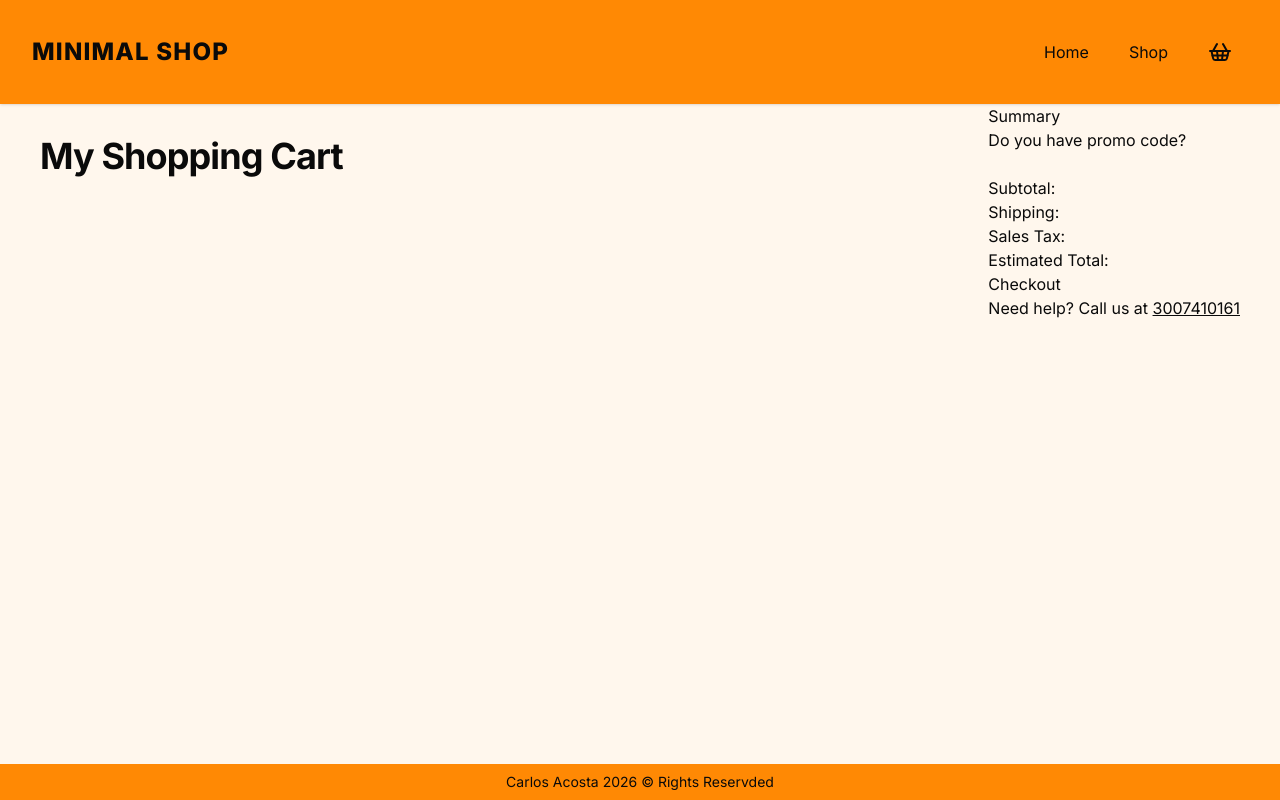
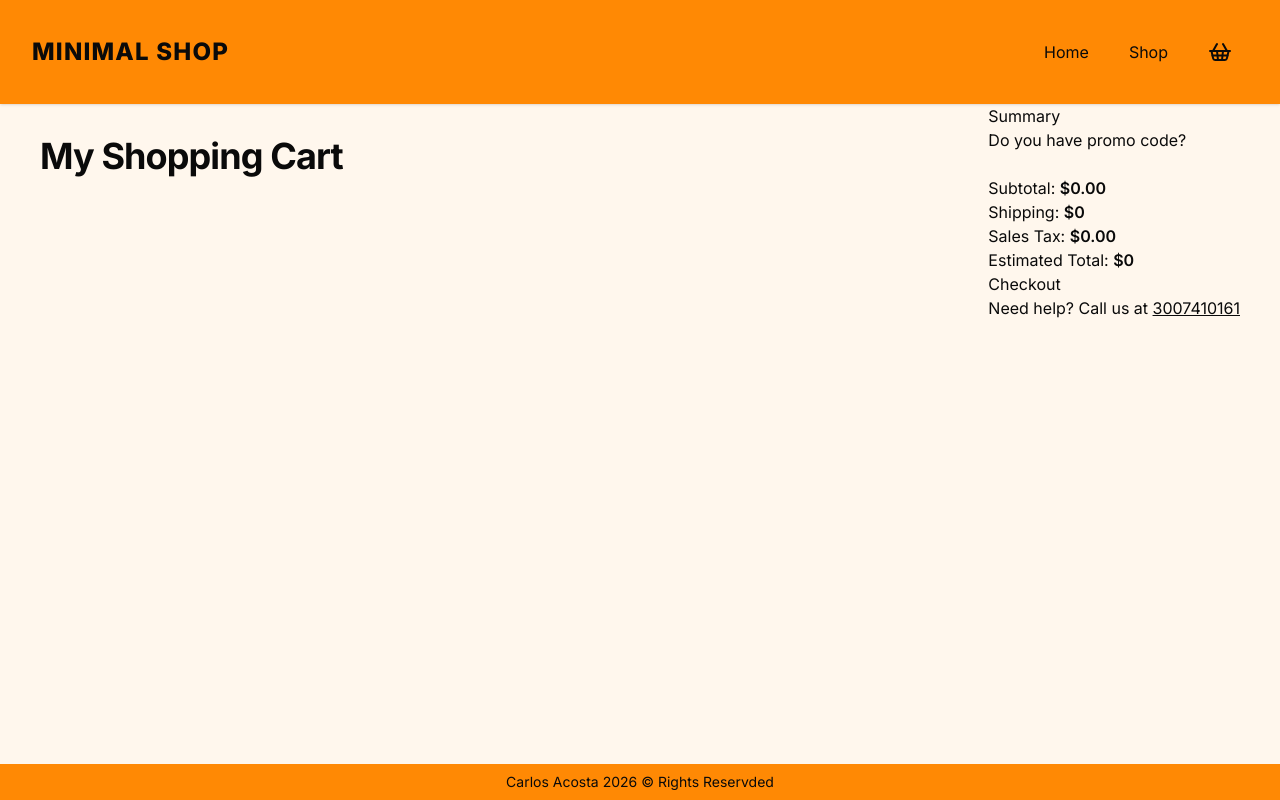
Before and after one commit to Carlosaac23/TOP-shopping-cart, a React (Vite) app: page /TOP-shopping-cart/cart in a window 1280 px wide. Built offline with nearby package versions, Linux system fonts and the light colour scheme.

Commit message:
feat: - import new fakeShippingCosts and fakeSalexTaxes functions to calculate all prices - create variables for each cost to make the code readable - use each variable in each paragraph tag to render the specific price

```diff
--- a/src/layouts/CartPage.jsx
+++ b/src/layouts/CartPage.jsx
@@ -1,10 +1,17 @@
 import ProductInfo from '@/ProductInfo';
 
 import { useCart } from '../contexts/CartContext';
+import { fakeShippingCosts, fakeSalesTaxes } from '../utils';
 
 export default function CartPage() {
   const { cartItems } = useCart();
-  console.log(cartItems);
+  const subtotal = cartItems.reduce(
+    (total, product) => total + product.price * product.quantity,
+    0
+  );
+  const shippingCost = fakeShippingCosts(subtotal);
+  const salesTax = fakeSalesTaxes(subtotal);
+  const total = subtotal + shippingCost + salesTax;
 
   return (
     <main className='mx-10 flex justify-between gap-6'>
@@ -25,10 +32,30 @@ export default function CartPage() {
           <input type='text' name='' id='' />
         </div>
         <div>
-          <h3>Subtotal:</h3>
-          <p>Shipping:</p>
-          <p>Sales Tax:</p>
-          <p>Estimated Total:</p>
+          <h3>
+            Subtotal:{' '}
+            <span className='font-semibold'>${subtotal.toFixed(2)}</span>
+          </h3>
+          <p>
+            Shipping:{' '}
+            <span className='font-semibold'>
+              {subtotal === 0
+                ? '$0'
+                : shippingCost === 0
+                  ? 'Free'
+                  : `$${shippingCost.toFixed(2)}`}
+            </span>
+          </p>
+          <p>
+            Sales Tax:{' '}
+            <span className='font-semibold'>${salesTax.toFixed(2)}</span>
+          </p>
+          <p>
+            Estimated Total:{' '}
+            <span className='font-semibold'>
+              ${total === 33 ? '0' : total.toFixed(2)}
+            </span>
+          </p>
           <button type='button'>Checkout</button>
         </div>
         <div>
```
